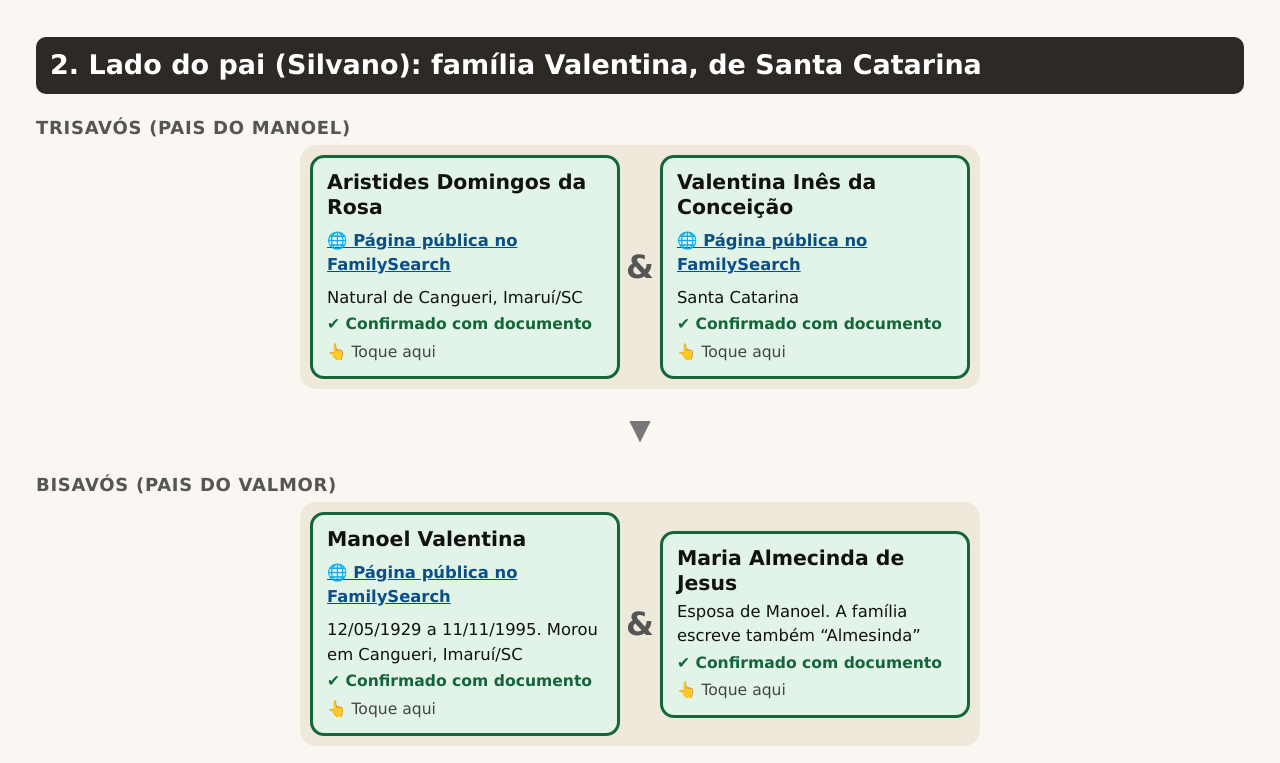
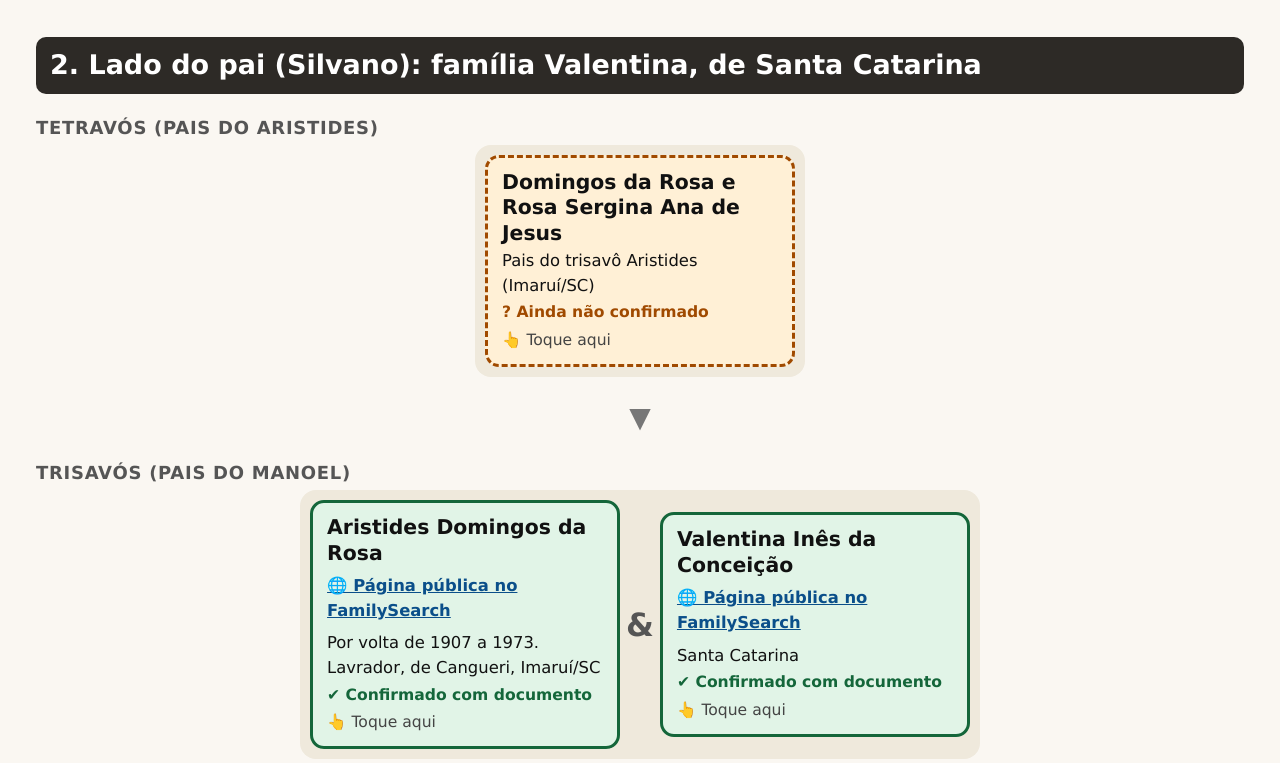
Before and after one commit to alefrayaneng-art/arvore-wlnvr2m, a plain HTML site: page index.html in a window 1280 px wide. Shown: the part 3063-3826 px from the top of the page. Drawn offline with nearby package versions, Linux system fonts and the light colour scheme.

Commit message:
Achados da 2a rodada no FamilySearch: Miguel Mariano Rodrigues, casamento de 1946, Aristides
Co-Authored-By: Claude Opus 5.5 <noreply@anthropic.com>

```diff
--- a/index.html
+++ b/index.html
@@ -852,6 +852,26 @@ var FSNOTA = {
   LUG[11][6]="Registros civis de óbito (resumo do FamilySearch); casamento de 1907 a confirmar";
   LP.virgulina=[11,23]; LP.eduardo=[11]; LP.manoelalexandre=[11];
   HIST[0].x="Elba nasceu em Conceição (PB), onde nasceu a trisavó Virgulina Ramalho (1872). Já temos documento ligando a bisavó Julieta à Virgulina, a Virgulina ao pai Eduardo Pinto Ramalho e o Eduardo ao pai Manoel Alexandre Pinto Ramalho. Uma árvore da internet liga o Manoel Alexandre ao clã Pinto Ramalho e, por ele, ao ramo do Zé Ramalho; se estiver certa, a Julieta e o Zé Ramalho seriam primos distantes. Esse último elo ainda não tem prova.";
+  // achados de 23/11, 01h (segunda rodada no FamilySearch)
+  P.miguel.n="Miguel Mariano Rodrigues";
+  P.miguel.d="14/04/1907 a 06/10/1993. Pai da vó Juracy";
+  P.miguel.sabe=["O óbito dele (1993, livro de Ibiara/PB) dá o nome completo, Miguel Mariano Rodrigues, e os pais: Mariano Rodrigues e Maria Alexandre. Lemos o resumo do site; a imagem ainda vamos ler.","No óbito da Julieta (1977) aparece como “natural da Paraíba, agricultor”."];
+  P.miguel.falta=["Ler a imagem do óbito de 1993."];
+  P.miguel.q="Alguém lembra do bisavô Miguel? Onde ele morava em 1993?";
+  CURTO.miguel="Miguel Mariano";
+  P.marianorod.sabe=["Aparecem como pais do Miguel no registro de óbito dele (1993), pelo resumo do site."];
+  P.marianorod.falta=["Datas e lugares. Nenhum documento deles ainda."];
+  P.virgulina.sabe.push("Irmãos dela, pela árvore pública: Sabino, João, Maria Dionizia, Guilhermino, José, Maria, Amália, Jó, Cícero e Antônio (11 filhos de Eduardo e Casimira).");
+  P.manoel.sabe.push("Achamos no site o registro de um casamento em Imaruí, em 14/05/1946, de um filho de Aristides Domingos da Rosa e Inês da Conceição com uma noiva nascida em 1928. O nome “Almecinda” e o lugar Cangueri aparecem no registro. Tudo indica que é o casamento dele com a Maria Almecinda, mas o texto foi lido por máquina e ainda vamos conferir na imagem.");
+  P.almecinda.sabe.push("O provável registro de casamento (Imaruí, 14/05/1946) diz que a noiva nasceu em 1928. Isso bate com o caderno da vó Irani, que diz que ela tem 98 anos.");
+  P.aristides.d="Por volta de 1907 a 1973. Lavrador, de Cangueri, Imaruí/SC";
+  P.aristides.sabe=["Consta como pai de Manoel Valentina no óbito de 1995.","Achamos no site o óbito dele: morreu no hospital de Imaruí, provavelmente em janeiro de 1973, com 66 anos, lavrador. Pais: Domingos da Rosa e Rosa Sergina Ana de Jesus (texto lido por máquina, a conferir).","No mesmo registro aparece um “Antônio Aristides da Rosa”. Seria o “Antônio Rosa” do caderno da vó Irani?"];
+  P.aristides.falta=["Ler a imagem do óbito (1973)."];
+  P.domingosrosa=T("Domingos da Rosa e Rosa Sergina Ana de Jesus","Pais do trisavô Aristides (Imaruí/SC)","p",["Aparecem como pais do Aristides no óbito dele (c. 1973), num resumo feito por máquina."],["Conferir a grafia na imagem.","Datas e lugares."],"Alguém de Imaruí já ouviu falar do Domingos ou da Rosa Sergina?");
+  CURTO.domingosrosa="Domingos e Rosa Sergina";
+  G.valentina.unshift(["Tetravós (pais do Aristides)",[["domingosrosa"]]]);
+  ANEIS[4][0]="domingosrosa";
+  LP.domingosrosa=[0];
   // tarefas novas
   TAREFAS.push(["Foto reta e com boa luz de cada página do caderno da vó Irani","Algumas partes estão borradas, como o começo da página dos 18 filhos."]);
   TAREFAS.push(["Saber se a Laura era irmã do vô Hilário, e o nome completo da Nena","Ajuda a entender a história do primo do Lula."]);
```
